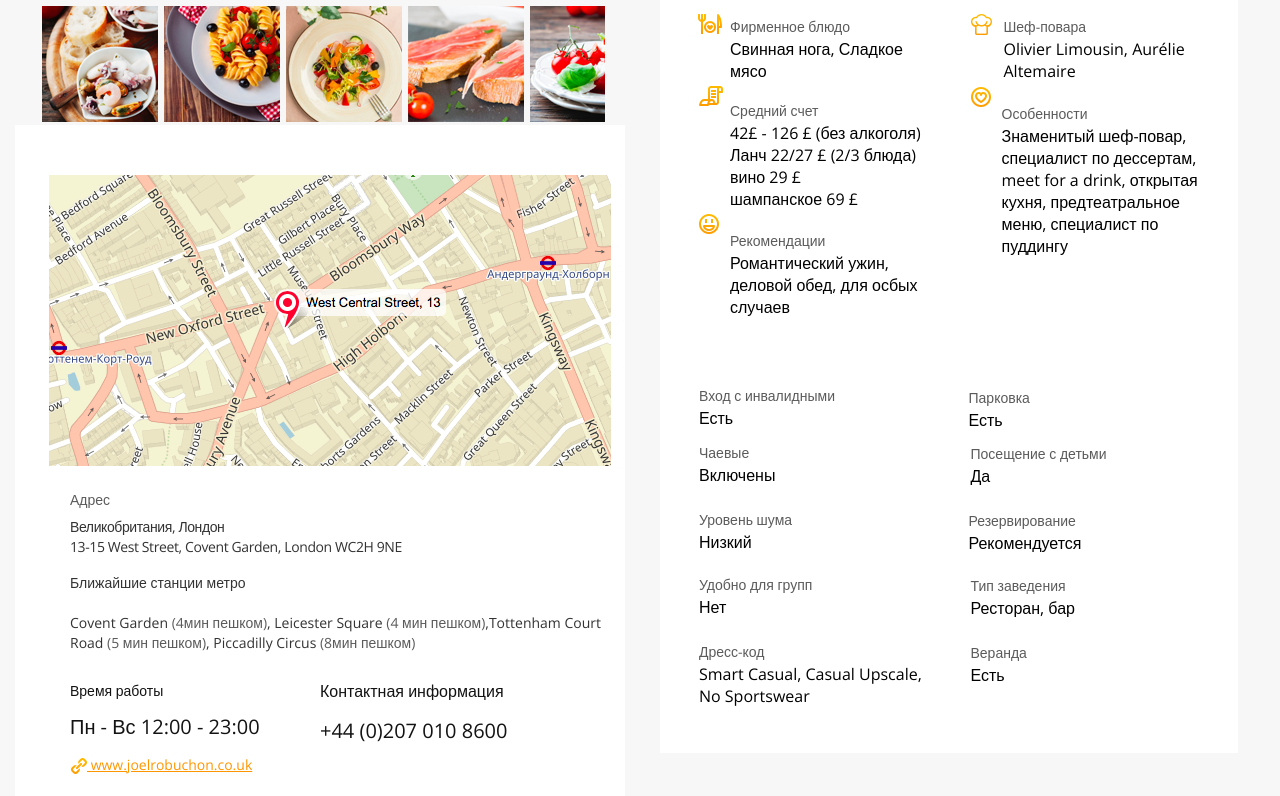
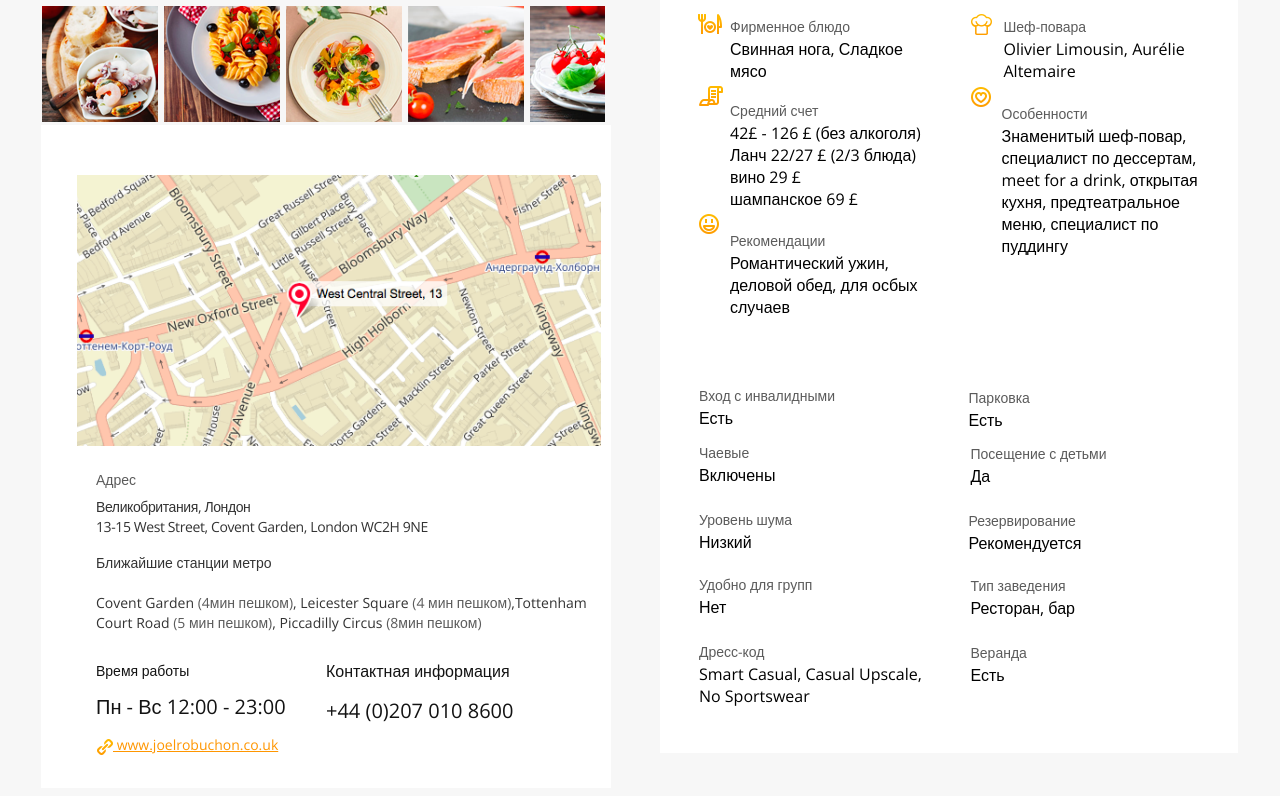
Before and after one commit to byzok/restaurant, a plain HTML site: page index.html in a window 1280 px wide. Shown: the part 744-1540 px from the top of the page. Drawn offline with nearby package versions, Linux system fonts and the light colour scheme.

Commit message:
some fixes

```diff
--- a/less/components/contacts.less
+++ b/less/components/contacts.less
@@ -1,5 +1,6 @@
 .contacts {
-  //max-width: 570px;
+  margin-left: 26px;
+  max-width: 570px;
   background-color: #fff;
   font-family: 'Open Sans', sans-serif;
   h4, span {
@@ -29,7 +30,7 @@
   .map {
     padding: 10px;
     margin-top: 40px;
-    margin-left: 24px;
+    margin-left: 26px;
   }
   .adress {
     h4 {
```
Also changed, not shown: css/style.css, 1 other file.
